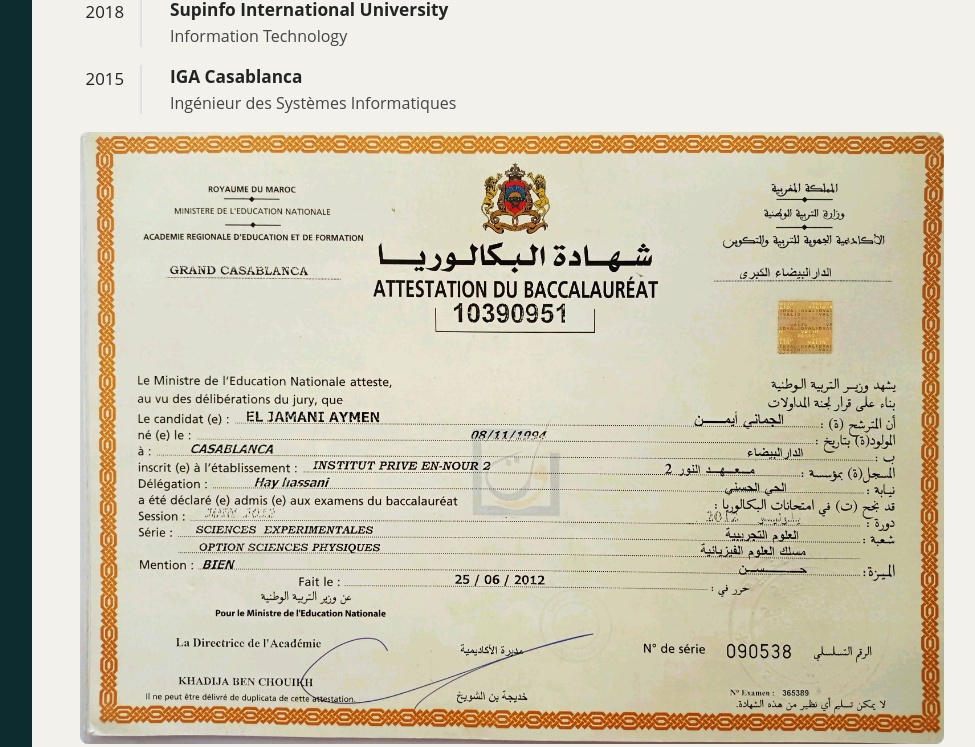
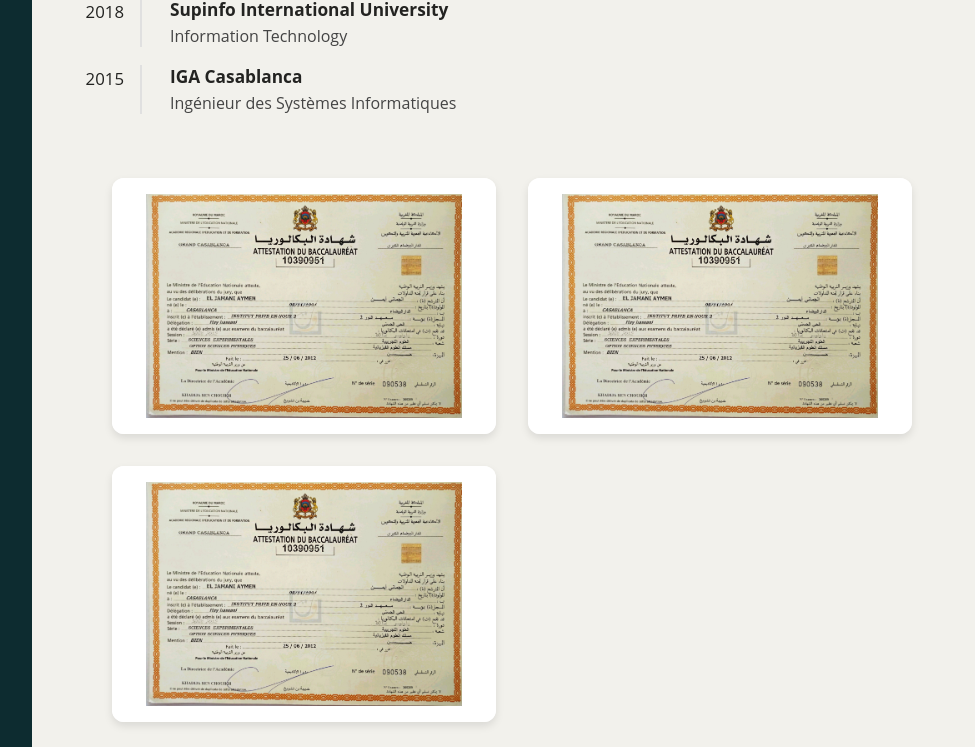
Before and after one commit to eljamani94/porto, a Next.js app: page /porto/ in a window 1280 px wide. Shown: the part 2779-3526 px from the top of the page, without its empty margins (288-1263 px from the left). Built offline with nearby package versions, Linux system fonts and the light colour scheme.

Commit message:
Fix diploma images display in Education section

```diff
--- a/components/sections/EducationSection.js
+++ b/components/sections/EducationSection.js
@@ -44,10 +44,37 @@
           </li>
         ))}
       </ul>
-      <div className={styles.diplomasContainer}>
-        <img src="/diploma1.jpg" alt="Diploma 1" className={styles.diploma} />
-        <img src="/diploma2.jpg" alt="Diploma 2" className={styles.diploma} />
-        <img src="/diploma3.jpg" alt="Diploma 3" className={styles.diploma} />
+      <div className={styles.diplomaImages}>
+        <div className={styles.diplomaContainer}>
+          <Image
+            src={`${basePath}/diploma1.jpg`}
+            alt="Diploma 1"
+            className={styles.diploma}
+            width={300}
+            height={200}
+            priority
+          />
+        </div>
+        <div className={styles.diplomaContainer}>
+          <Image
+            src={`${basePath}/diploma2.jpg`}
+            alt="Diploma 2"
+            className={styles.diploma}
+            width={300}
+            height={200}
+            priority
+          />
+        </div>
+        <div className={styles.diplomaContainer}>
+          <Image
+            src={`${basePath}/diploma3.jpg`}
+            alt="Diploma 3"
+            className={styles.diploma}
+            width={300}
+            height={200}
+            priority
+          />
+        </div>
       </div>
     </section>
   );
--- a/components/sections/EducationSection.module.css
+++ b/components/sections/EducationSection.module.css
@@ -90,32 +90,39 @@
 }
 
 .diplomaImages {
-  display: flex;
-  flex-direction: row;
-  gap: 20px;
+  display: grid;
+  grid-template-columns: repeat(auto-fit, minmax(300px, 1fr));
+  gap: 2rem;
   justify-content: center;
-  align-items: center;
-  margin-top: 28px;
-  flex-wrap: wrap;
+  padding: 2rem;
+  margin-top: 2rem;
+  max-width: 1200px;
+  margin-left: auto;
+  margin-right: auto;
 }
 
 .diplomaContainer {
   position: relative;
-  width: 300px;
-  height: 200px;
-  border-radius: 8px;
+  aspect-ratio: 3/2;
+  min-height: 200px;
+  border-radius: 12px;
   overflow: hidden;
-  box-shadow: 0 2px 4px rgba(0, 0, 0, 0.1);
+  box-shadow: 0 4px 8px rgba(0, 0, 0, 0.1);
+  transition: transform 0.3s ease, box-shadow 0.3s ease;
+  background-color: #fff;
+}
+
+.diplomaContainer:hover {
+  transform: translateY(-5px);
+  box-shadow: 0 8px 16px rgba(0, 0, 0, 0.2);
 }
 
 .diploma {
   width: 100% !important;
   height: 100% !important;
-  object-fit: cover !important;
+  object-fit: contain !important;
+  padding: 1rem !important;
   border-radius: 8px !important;
   transition: transform 0.3s ease;
+  background-color: white;
 }
-
-.diploma:hover {
-  transform: scale(1.05);
-}
```
